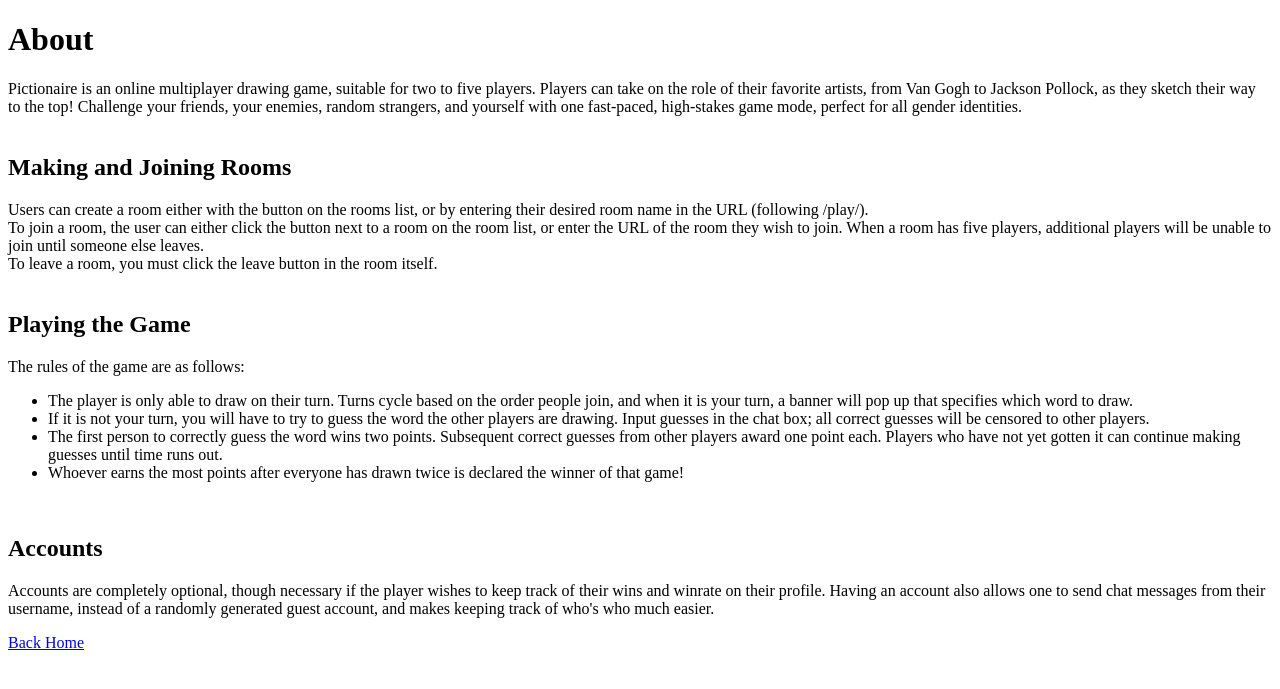
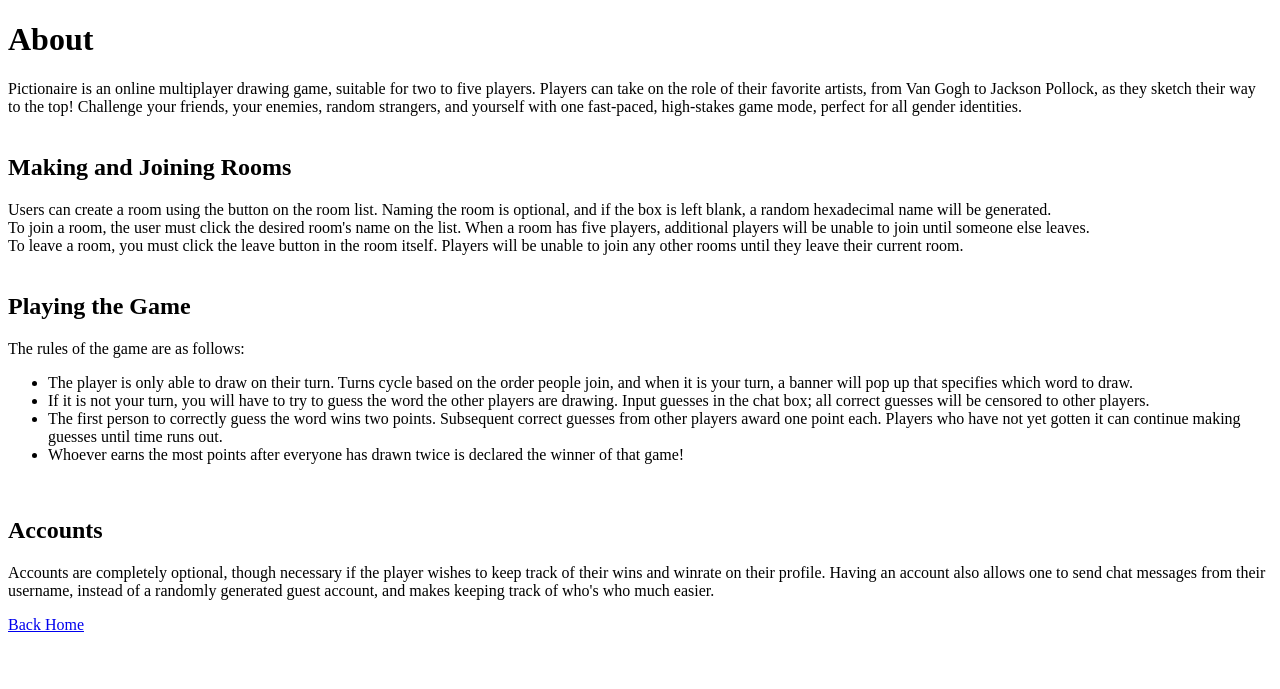
Before and after one commit to lawrenceliu2/Final_Project, a Flask app: page /instructions in a window 1280 px wide. Shown: the top 689 px of the page. Run offline with Flask 2, Linux system fonts and the light colour scheme.

Commit message:
updated rooms in instructions

```diff
--- a/templates/instructions.html
+++ b/templates/instructions.html
@@ -11,11 +11,11 @@
       Pictionaire is an online multiplayer drawing game, suitable for two to five players. Players can take on the role of their favorite artists, from Van Gogh to Jackson Pollock, as they sketch their way to the top! Challenge your friends, your enemies, random strangers, and yourself with one fast-paced, high-stakes game mode, perfect for all gender identities.
       <br><br>
       <h2>Making and Joining Rooms</h2>
-      Users can create a room either with the button on the rooms list, or by entering their desired room name in the URL (following /play/).
+      Users can create a room using the button on the room list. Naming the room is optional, and if the box is left blank, a random hexadecimal name will be generated.
       <br>
-      To join a room, the user can either click the button next to a room on the room list, or enter the URL of the room they wish to join. When a room has five players, additional players will be unable to join until someone else leaves.
+      To join a room, the user must click the desired room's name on the list. When a room has five players, additional players will be unable to join until someone else leaves.
       <br>
-      To leave a room, you must click the leave button in the room itself.
+      To leave a room, you must click the leave button in the room itself. Players will be unable to join any other rooms until they leave their current room.
       <br><br>
       <h2>Playing the Game</h2>
       The rules of the game are as follows:
```
